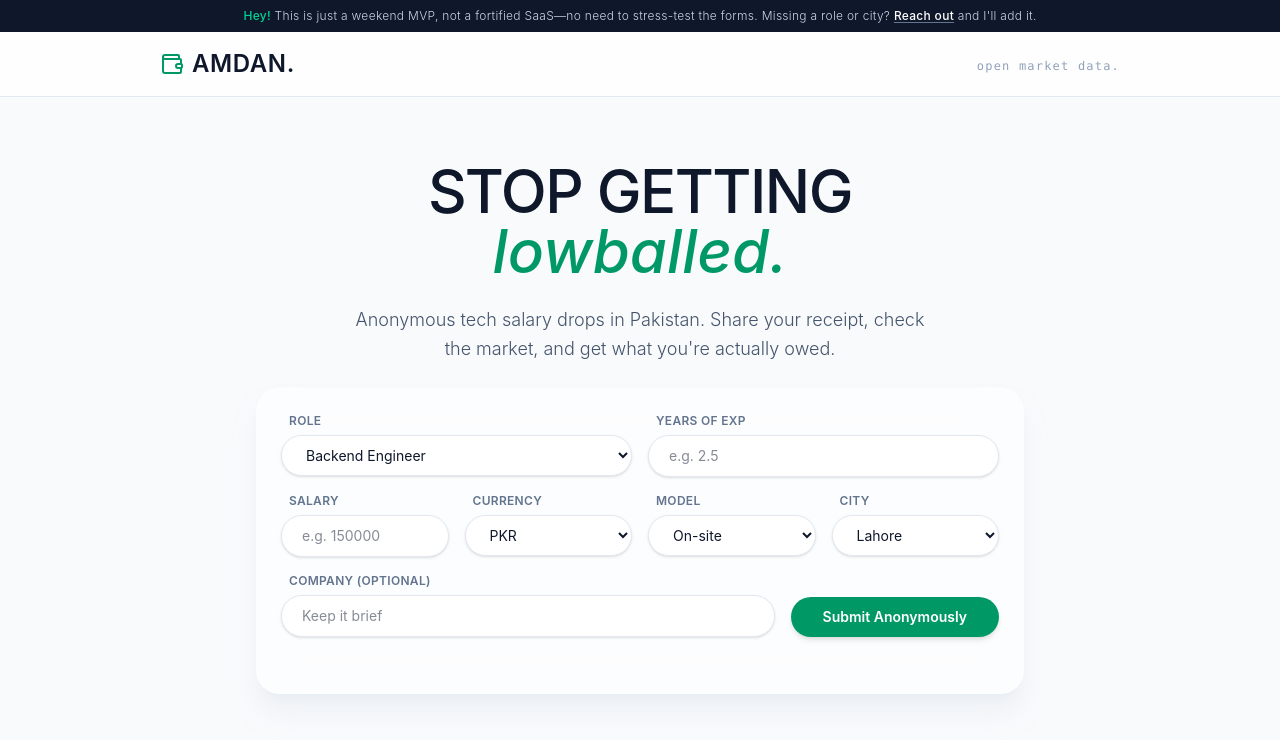
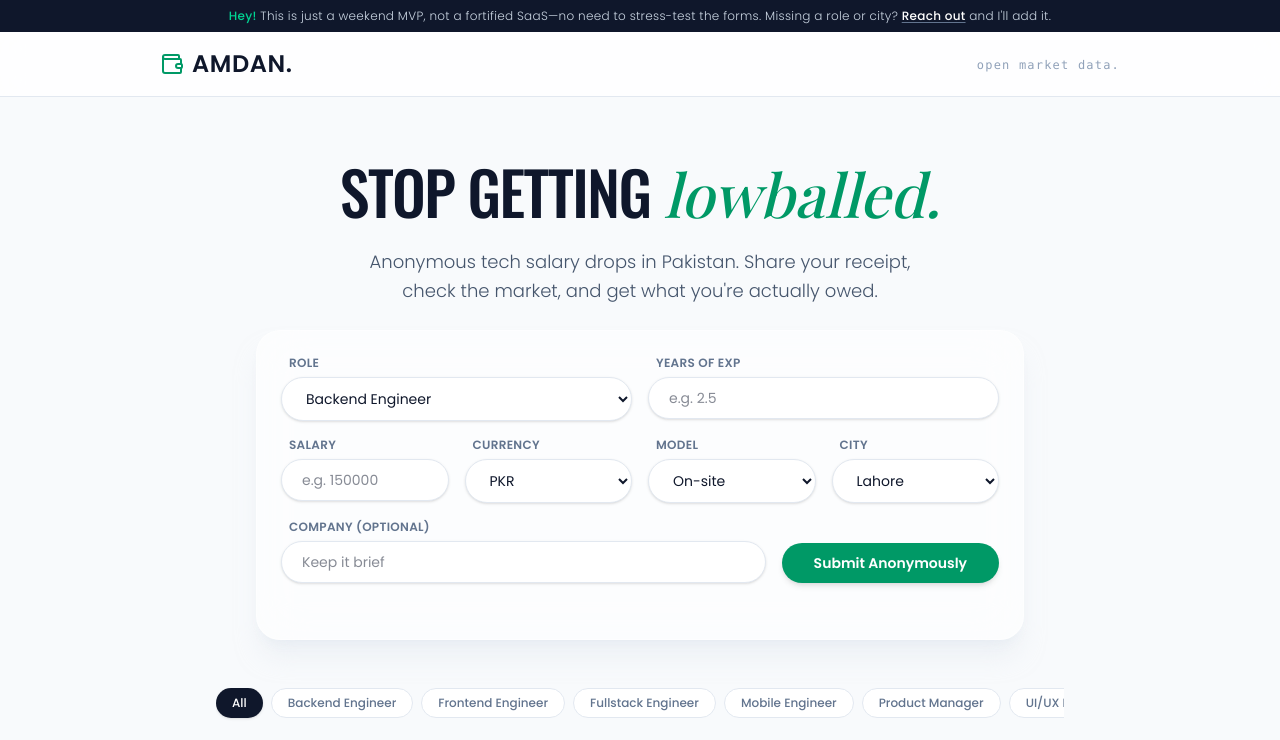
Before and after one commit to ali1571/AMDAN, a Next.js app: page / in a window 1280 px wide. Shown: the top 740 px of the page. Built offline with nearby package versions, Linux system fonts and the light colour scheme; no server answers; the database is empty.

Commit message:
typography fixtures

```diff
--- a/app/globals.css
+++ b/app/globals.css
@@ -1,10 +1,11 @@
 @import "tailwindcss";
 
-@theme {
-  --font-sans: var(--font-poppins), ui-sans-serif, system-ui, sans-serif;
-  --font-playfair: var(--font-playfair), serif;
-  --font-oswald: var(--font-oswald), sans-serif;
+@theme inline {
+  --font-sans: var(--next-font-poppins), ui-sans-serif, system-ui, sans-serif;
+  --font-playfair: var(--next-font-playfair), serif;
+  --font-oswald: var(--next-font-oswald), sans-serif;
 }
+
 
 @keyframes ticker {
   0% { transform: translateX(0); }
--- a/app/layout.tsx
+++ b/app/layout.tsx
@@ -5,23 +5,24 @@ import { Analytics } from "@vercel/analytics/next"
 import Banner from "@/components/Banner"; // Import the banner
 
 const poppins = Poppins({
-  weight: ["400", "500", "600", "700"],
+  weight: ["300", "400", "500", "600", "700"],
   subsets: ["latin"],
-  variable: "--font-poppins",
+  variable: "--next-font-poppins",
 });
 
 const playfair = Playfair_Display({
   weight: ["400", "500", "600", "700"],
   style: ["normal", "italic"],
   subsets: ["latin"],
-  variable: "--font-playfair",
+  variable: "--next-font-playfair", // Renamed to avoid self-reference loop
 });
 
 const oswald = Oswald({
   weight: ["500", "600", "700"],
   subsets: ["latin"],
-  variable: "--font-oswald",
+  variable: "--next-font-oswald", // Renamed to avoid self-reference loop
 });
+
 
 export const metadata: Metadata = {
   title: "Amdan | Tech Salary Transparency",
@@ -36,10 +37,12 @@ export default function RootLayout({
   children: React.ReactNode;
 }) {
   return (
-    <html lang="en">
-      <body className={`${poppins.variable} font-sans antialiased`}>
-
-        <Banner /> {/* <-- Drops in right below the nav, full width */}
+    <html
+      lang="en"
+      className={`${poppins.variable} ${playfair.variable} ${oswald.variable}`}
+    >
+      <body className="font-sans antialiased">
+        <Banner />
         {children}
         <Analytics />
       </body>
```
